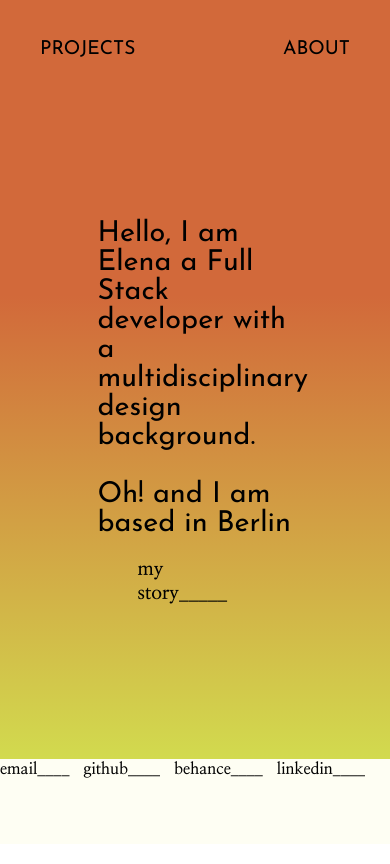
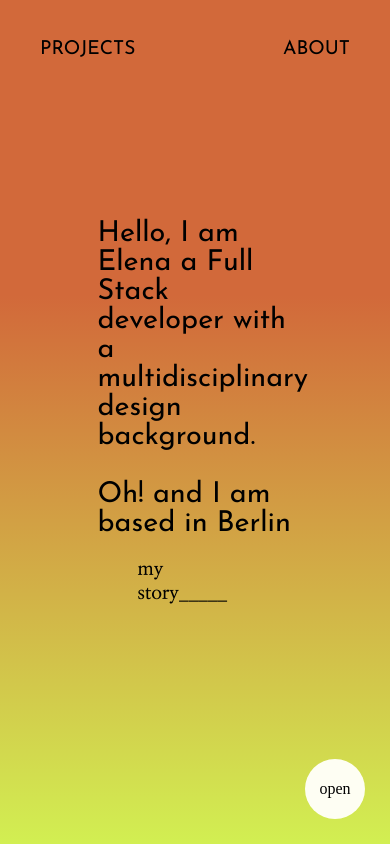
Before and after one commit to ElenaTsap/react-portfolio, a React (Create React App) app: page / in a window 390 px wide. Built offline with nearby package versions, Linux system fonts and the light colour scheme; some icons are missing; what react-stonecutter would draw is missing.

Commit message:
added mobile menu

```diff
--- a/src/App.js
+++ b/src/App.js
@@ -4,11 +4,13 @@ import Home from './pages/Home'
 import About from './pages/About'
 import Projects from './pages/Projects'
 import Navbar from './components/Navbar'
-import Footer from './components/Footer'
+import FooterDesktop from './components/FooterDesktop'
+import FooterMobile from './components/FooterMobile'
 import Cursor from './components/Cursor'
 import CursorContextProvider from "./components/CursorContextProvider";
 import {useState, useEffect} from 'react'
 import Spinner from './components/Spinner'
+import useMediaQuery from "./components/useMediaQuery";
 
 
 const App = () => {
@@ -23,6 +25,7 @@ const App = () => {
     }, 3600);
   }, [])
 
+  const matches = useMediaQuery("(min-width: 680px)");
 
   return (
     <CursorContextProvider>
@@ -43,7 +46,7 @@ const App = () => {
             </Route>
           </Switch>
 
-          <Footer/>
+          {matches ? <FooterDesktop/> : <FooterMobile/>}
         </>}
     </CursorContextProvider>
 );
--- a/src/components/Footer.css
+++ b/src/components/FooterDesktop.css
@@ -37,3 +37,9 @@
 .footer-links-container > div > a:visited {
     color: black;
 }
+
+/* @media only screen and (max-width: 680px) {
+    .footer-container {
+        display: none;
+        }
+    } */
--- a/src/components/Footer.js
+++ b/src/components/FooterDesktop.js
@@ -1,47 +1,12 @@
-import './Footer.css'
+import './FooterDesktop.css'
 import {NavLink} from "react-router-dom";
 import CursorEffect from './CursorEffect'
-import useMediaQuery from './useMediaQuery';
+
 
 const Footer = () => {
 
-    const matches = useMediaQuery("(min-width: 680px)");
-
-    const styles = {
-        desktop: {
-            footerContainer: {
-                width: '100%',
-                display: 'flex',
-                justifyContent: 'space-between',
-                position: 'fixed',
-                bottom: '0px',
-                backgroundColor: '#FEFEF3',
-                fontFamily: `'Nanum Myeongjo', serif`,
-                fontWeight: '700',
-                height: '85px',
-                zIndex: '10'
-            }
-
-        },
-        mobile : {
-            footerContainer: {
-                width: '100%',
-                display: 'flex',
-                justifyContent: 'space-between',
-                position: 'fixed',
-                bottom: '0px',
-                backgroundColor: 'red',
-                fontFamily: `'Nanum Myeongjo', serif`,
-                fontWeight: '700',
-                height: '85px',
-                zIndex: '10'
-            }
-
-        }
-    }
-
     return (
-        <div style = {styles.desktop.footerContainer}>
+        <div className = 'footer-container'>
             <div className='footer-links-container'>
                 <CursorEffect>
                     <a target='blank' href = 'mailto:elenatsapaki@gmail.com'>email____</a>
--- /dev/null
+++ b/src/components/FooterMobile.css
@@ -0,0 +1,59 @@
+
+.opened-menu-container {
+    position: fixed;
+    bottom: 0px;
+    right: 0px;
+    z-index: 400;
+    width: 100%;
+    height: 100vh;
+    background-color: #FEFEF3;
+    display: flex;
+    flex-direction: row;
+}
+
+.opened-menu-container > div {
+    display: flex;
+    flex-direction: column;
+    width: 50%;
+    justify-content: space-between;
+    padding: 40px;
+}
+
+.opened-menu-container > div:nth-of-type(1) {
+    padding: 200px 0px 200px 60px;
+    align-items: center;
+}
+
+.opened-menu-container > div:nth-of-type(2) {
+    padding: 40px 40px 200px 0;
+    align-items: flex-end;
+}
+
+.opened-menu-container > div > a {
+    text-decoration: none;
+    color: black;
+}
+
+.opened-menu-container > * {
+
+    text-decoration: none;
+}
+
+.opened-menu-container > a {
+    color: black;
+}
+
+.closed-menu-container {
+    position: fixed;
+    bottom: 25px;
+    right: 25px;
+
+    width: 60px;
+    height: 60px;
+    border-radius: 50%;
+    background-color: #FEFEF3;
+    color: rgb(0, 0, 0);
+    display: flex;
+    align-items: center;
+    justify-content: center;
+}
--- /dev/null
+++ b/src/components/FooterMobile.js
@@ -0,0 +1,56 @@
+import {NavLink} from "react-router-dom";
+import {useState} from 'react'
+import './FooterMobile.css'
+import { FaTimes } from 'react-icons/fa';
+
+const Footer = () => {
+    const [open, setOpen] = useState(true)
+
+    const openMenuHandler = () => {
+        setOpen(prevOpen => !prevOpen)
+    }
+
+    const openedMenu = () => {
+        return (
+            <div className='opened-menu-container bottom-nav'>
+                <div>
+                    <a target='blank' href = 'mailto:elenatsapaki@gmail.com'>email____</a>
+                    <a target='blank' href='https://github.com/ElenaTsap/'>github____</a>
+                    <a target='blank' href='https://www.behance.net/elenatsapaki'>behance____</a>
+                    <a target='blank' href='https://www.linkedin.com/in/elena-tsapaki-77424a34/'>linkedin____</a>
+                </div>
+
+                <div>
+                    <div onClick = {openMenuHandler}><FaTimes/></div>
+                    <NavLink
+                        exact
+                        activeClassName = "active"
+                        className = "bottom-nav"
+                        to = "/"
+                    >
+                        Home
+                    </NavLink>
+
+                </div>
+
+            </div>
+
+        )
+    }
+
+    const closedMenu = () => {
+        return (
+            <div className='closed-menu-container' onClick = {openMenuHandler}>
+                open
+            </div> )
+    }
+
+    return (
+        <div className = 'mobile-menu-container'>
+            {open ? closedMenu() : openedMenu()}
+        </div>
+
+    )
+}
+
+export default Footer
```
